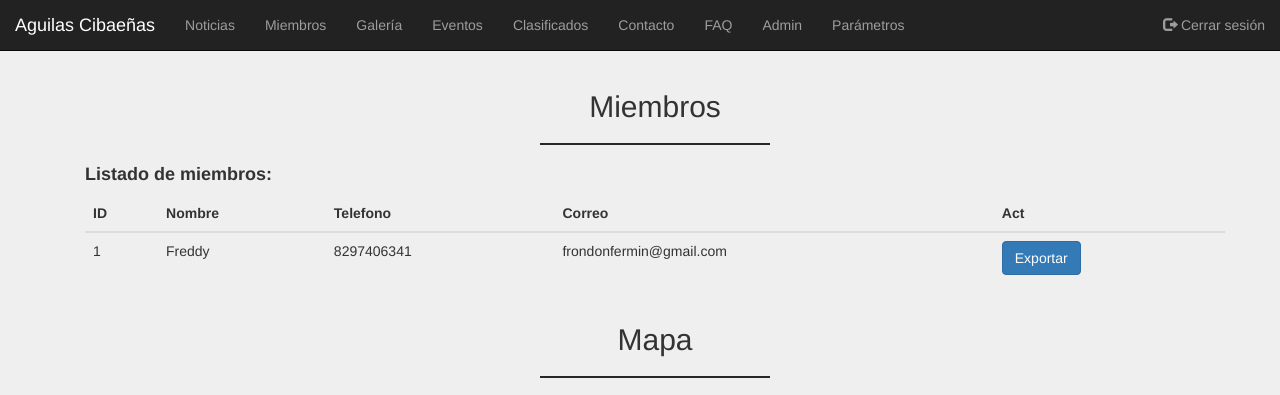
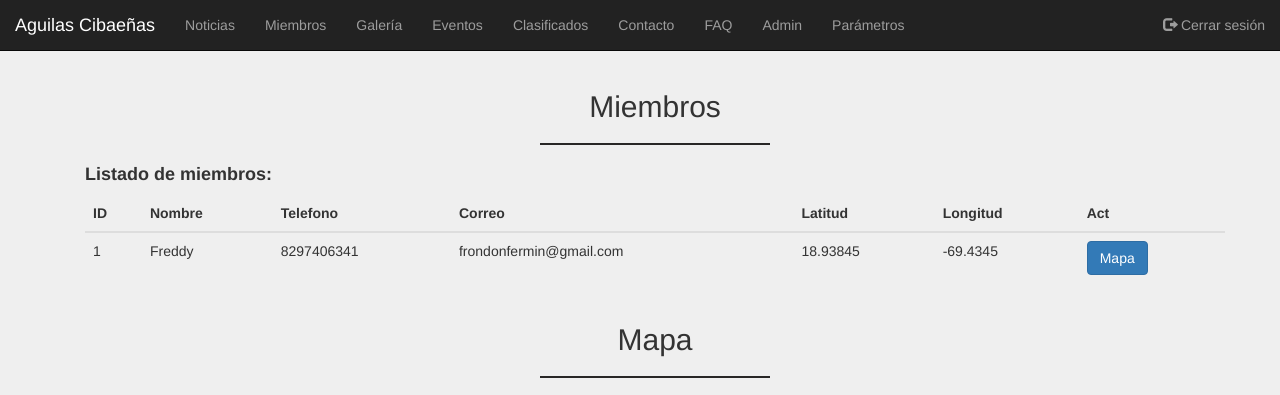
Before and after one commit to Freddyerf/CMS-Equipos-deportivos, a CodeIgniter app: page /CMS-Equipos-deportivos/index.php/admin/miembros in a window 1280 px wide. Shown: the top 395 px of the page. Run offline with CodeIgniter, Linux system fonts and the light colour scheme; data comes from the database, SQL or seed files in the repository; some libraries are stand-ins or nearby versions.

Commit message:
modificacion del mapa

```diff
--- a/application/models/admin_model.php
+++ b/application/models/admin_model.php
@@ -115,7 +115,7 @@ class Admin_model extends CI_Model{
   *
   */
   public function mostrarMiembros(){
-    $this->db->select('id_usuario,nombre,telefono,correo');
+    $this->db->select('id_usuario,nombre,telefono,correo,latitud,longitud');
     $query = $this->db->get('usuarios')->result();
 
     return $query;
@@ -154,5 +154,12 @@ class Admin_model extends CI_Model{
     return $query;
   }
 
+  public function getcoordMiembros(){
+    $sql = "SELECT latitud,longitud from usuarios";
+    $query = $this->db->query($sql)->result_array();
+
+    return $query;
+  }
+
 
 }
--- a/application/views/admin/miembros_adm_view.php
+++ b/application/views/admin/miembros_adm_view.php
@@ -10,7 +10,12 @@ hr {
  }
 </style>
 <?php
-
+$latituddelmapa = 18.3737;
+$longituddelmapa = -69.4342;
+  if(isset($_GET['lat']) && isset($_GET['lon'])){
+    $latituddelmapa = $_GET['lat'];
+    $longituddelmapa = $_GET['lon'];
+  }
  ?>
 <div class="container">
   <h2><center>Miembros</center></h2><hr/>
@@ -22,6 +27,8 @@ hr {
         <th>Nombre</th>
         <th>Telefono</th>
         <th>Correo</th>
+        <th>Latitud</th>
+        <th>Longitud</th>
         <th>Act</th>
       </tr>
     </thead>
@@ -35,13 +42,12 @@ hr {
             }
         ?>
         <td>
-          <a href="#" class='btn btn-primary'>Exportar</a>
+          <a href="<?php echo site_url('admin/miembros').'?lat='.$file->latitud.'&lon'.$file->longitud ?>" class='btn btn-primary'>Mapa</a>
         </td>
         </tr>
 
       <?php } ?>
     </tbody>
-
   </table>
 </div>
 <div class="container">
@@ -50,8 +56,7 @@ hr {
   <script>
       function initMap() {
       var i = 0;
-
-      var uluru = {lat: <?=$this->admin_model->getlatMiembros()[0]['latitud']?>, lng: <?=$this->admin_model->getlonMiembros()[0]['longitud']?>};
+      var uluru = {lat: <?=$latituddelmapa?>, lng: <?=$longituddelmapa?>};
       var map = new google.maps.Map(document.getElementById('map'), {
         zoom: 8,
         center: uluru
```
